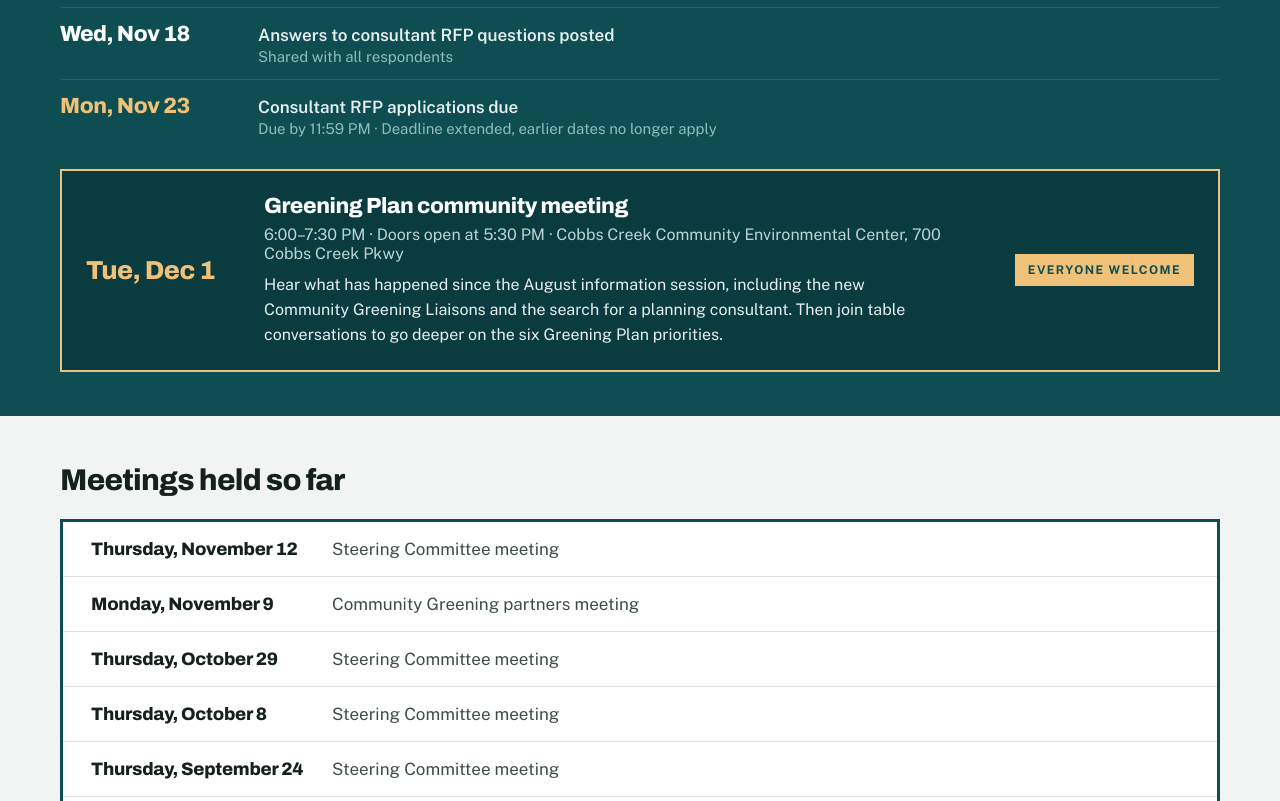
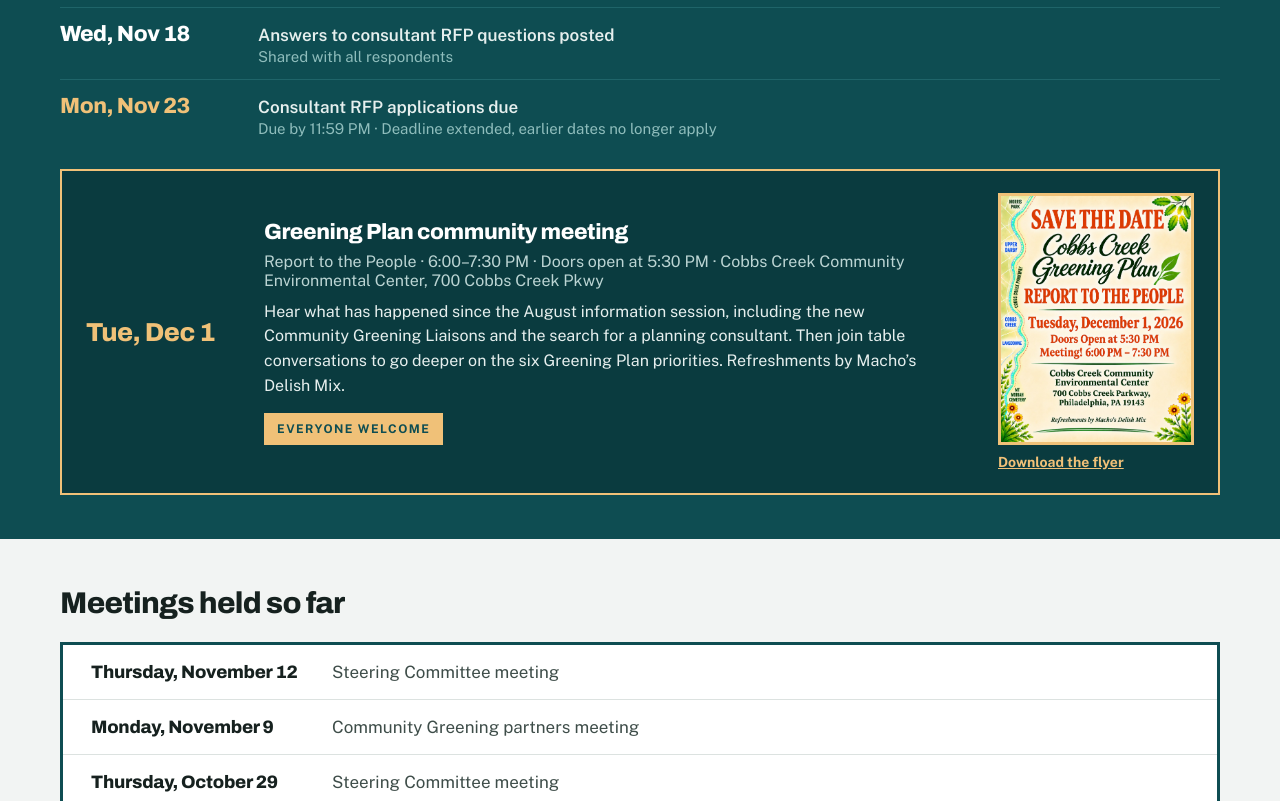
Before and after one commit to jarrynight/cobbs-creek-greening, a plain HTML site: page meetings.html in a window 1280 px wide. Shown: the part 364-1165 px from the top of the page. Drawn offline with nearby package versions, Linux system fonts and the light colour scheme.

Commit message:
Add files via upload

```diff
--- a/meetings.html
+++ b/meetings.html
@@ -57,7 +57,7 @@ a.footer-link:hover { color: #F0C178; }
   <div style="background: #0E4D52; color: #FFFFFF">
     <div style="max-width: 1160px; margin: 0 auto; padding: 11px 32px; display: flex; flex-wrap: wrap; gap: 8px 24px; align-items: center; justify-content: space-between">
       <p style="margin: 0; font-size: 13px; font-weight: 600; letter-spacing: 0.08em; text-transform: uppercase">Official project site</p>
-      <p style="margin: 0; font-size: 13px; color: #8FBDBC">Last updated November 16, 2026</p>
+      <p style="margin: 0; font-size: 13px; color: #8FBDBC">Last updated November 19, 2026</p>
     </div>
   </div>
 
@@ -101,14 +101,20 @@ a.footer-link:hover { color: #F0C178; }
         </div>
       </div>
 
-      <div style="background: #0A3B3F; border: 2px solid #F0C178; margin-top: 18px; padding: 22px 24px; display: flex; flex-wrap: wrap; gap: 20px 28px; align-items: center">
+      <div id="dec-1" style="background: #0A3B3F; border: 2px solid #F0C178; margin-top: 18px; padding: 22px 24px; display: flex; flex-wrap: wrap; gap: 20px 28px; align-items: center">
         <p style="flex: 0 0 150px; margin: 0; font-family: Archivo, sans-serif; font-size: 26px; font-weight: 800; letter-spacing: -0.02em; color: #F0C178; line-height: 1.1">Tue, Dec 1</p>
         <div style="flex: 999 1 320px; min-width: 0">
           <p style="margin: 0 0 6px; font-family: Archivo, sans-serif; font-size: 22px; font-weight: 800; letter-spacing: -0.02em; color: #FFFFFF; line-height: 1.2">Greening Plan community meeting</p>
-          <p style="margin: 0 0 10px; font-size: 16px; color: #BBD4D3">6:00–7:30 PM · Doors open at 5:30 PM · Cobbs Creek Community Environmental Center, 700 Cobbs Creek Pkwy</p>
-          <p style="margin: 0; font-size: 16px; line-height: 1.55; color: #E6EFEE; max-width: 68ch">Hear what has happened since the August information session, including the new Community Greening Liaisons and the search for a planning consultant. Then join table conversations to go deeper on the six Greening Plan priorities.</p>
+          <p style="margin: 0 0 10px; font-size: 16px; color: #BBD4D3">Report to the People · 6:00–7:30 PM · Doors open at 5:30 PM · Cobbs Creek Community Environmental Center, 700 Cobbs Creek Pkwy</p>
+          <p style="margin: 0 0 14px; font-size: 16px; line-height: 1.55; color: #E6EFEE; max-width: 68ch">Hear what has happened since the August information session, including the new Community Greening Liaisons and the search for a planning consultant. Then join table conversations to go deeper on the six Greening Plan priorities. Refreshments by Macho’s Delish Mix.</p>
+          <span style="display: inline-block; background: #F0C178; color: #0E4D52; font-size: 12px; font-weight: 700; letter-spacing: 0.12em; text-transform: uppercase; padding: 9px 13px">Everyone welcome</span>
         </div>
-        <span style="flex: 0 0 auto; background: #F0C178; color: #0E4D52; font-size: 12px; font-weight: 700; letter-spacing: 0.12em; text-transform: uppercase; padding: 9px 13px">Everyone welcome</span>
+        <div style="flex: 0 0 196px; min-width: 0">
+          <a href="photos/dec-1-community-meeting-flyer.jpg" style="display: block; border: 3px solid #F0C178; line-height: 0">
+            <img src="photos/dec-1-community-meeting-flyer.jpg" loading="lazy" width="1102" height="1427" alt="Save the date flyer for the Cobbs Creek Greening Plan Report to the People, Tuesday December 1 2026, doors open 5:30 PM, meeting 6:00 to 7:30 PM, at the Cobbs Creek Community Environmental Center, 700 Cobbs Creek Parkway, Philadelphia PA 19143. Refreshments by Macho's Delish Mix." style="display: block; width: 100%; height: auto">
+          </a>
+          <a href="photos/dec-1-community-meeting-flyer.jpg" download style="display: inline-block; margin-top: 9px; color: #F0C178; font-size: 14px; font-weight: 700">Download the flyer</a>
+        </div>
       </div>
     </div>
   </div>
```
Also changed, not shown: index.html (+2 -2 lines), photos/dec-1-community-meeting-flyer.jpg (added).
